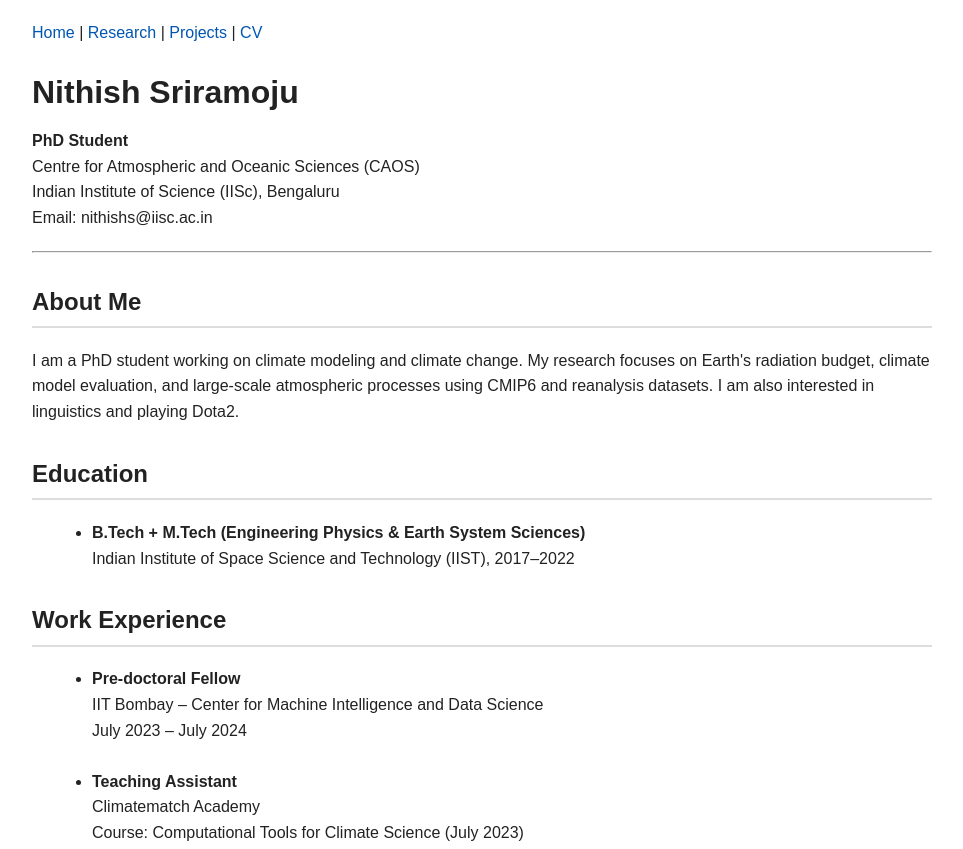
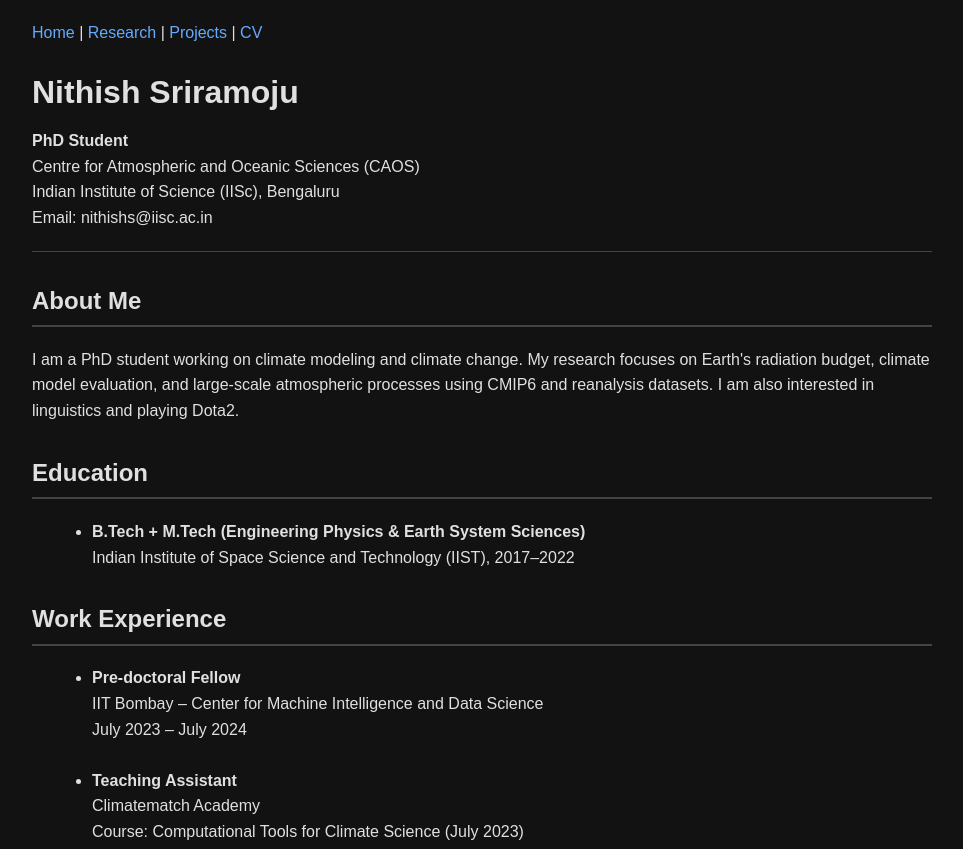
Before and after one commit to nithish-sriramoju/nithish-sriramoju.github.io, a plain HTML site: page index.html in a window 1280 px wide. Shown: the top 849 px of the page, without its empty margins (158-1121 px from the left). Drawn offline with Linux system fonts and the light colour scheme.

Commit message:
Switch to permanent dark mode

```diff
--- a/style.css
+++ b/style.css
@@ -4,7 +4,10 @@ body {
     margin: auto;
     line-height: 1.7;
     padding: 20px;
-    color: #222;
+
+    /* DARK MODE ALWAYS */
+    background-color: #121212;
+    color: #e0e0e0;
 }
 
 h1 {
@@ -13,7 +16,7 @@ h1 {
 }
 
 h2 {
-    border-bottom: 2px solid #ddd;
+    border-bottom: 2px solid #444;
     padding-bottom: 5px;
     margin-top: 30px;
 }
@@ -27,7 +30,7 @@ ul {
 }
 
 a {
-    color: #0056b3;
+    color: #66aaff;
     text-decoration: none;
 }
 
@@ -35,6 +38,12 @@ a:hover {
     text-decoration: underline;
 }
 
+nav {
+    margin-bottom: 20px;
+}
+
 hr {
     margin: 20px 0;
+    border: 0;
+    border-top: 1px solid #444;
 }
```
Also changed, not shown: index.html (+2 -1 lines).
